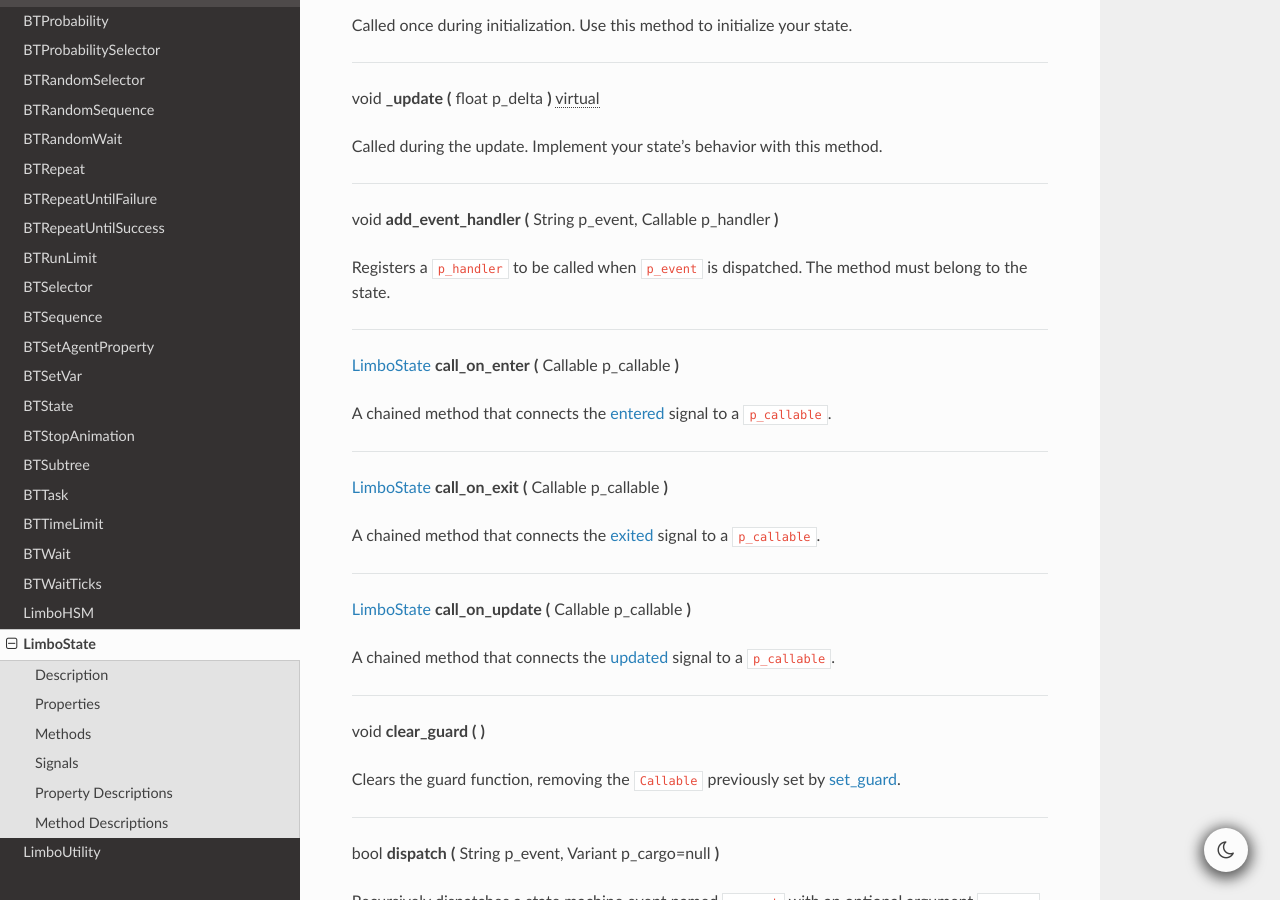
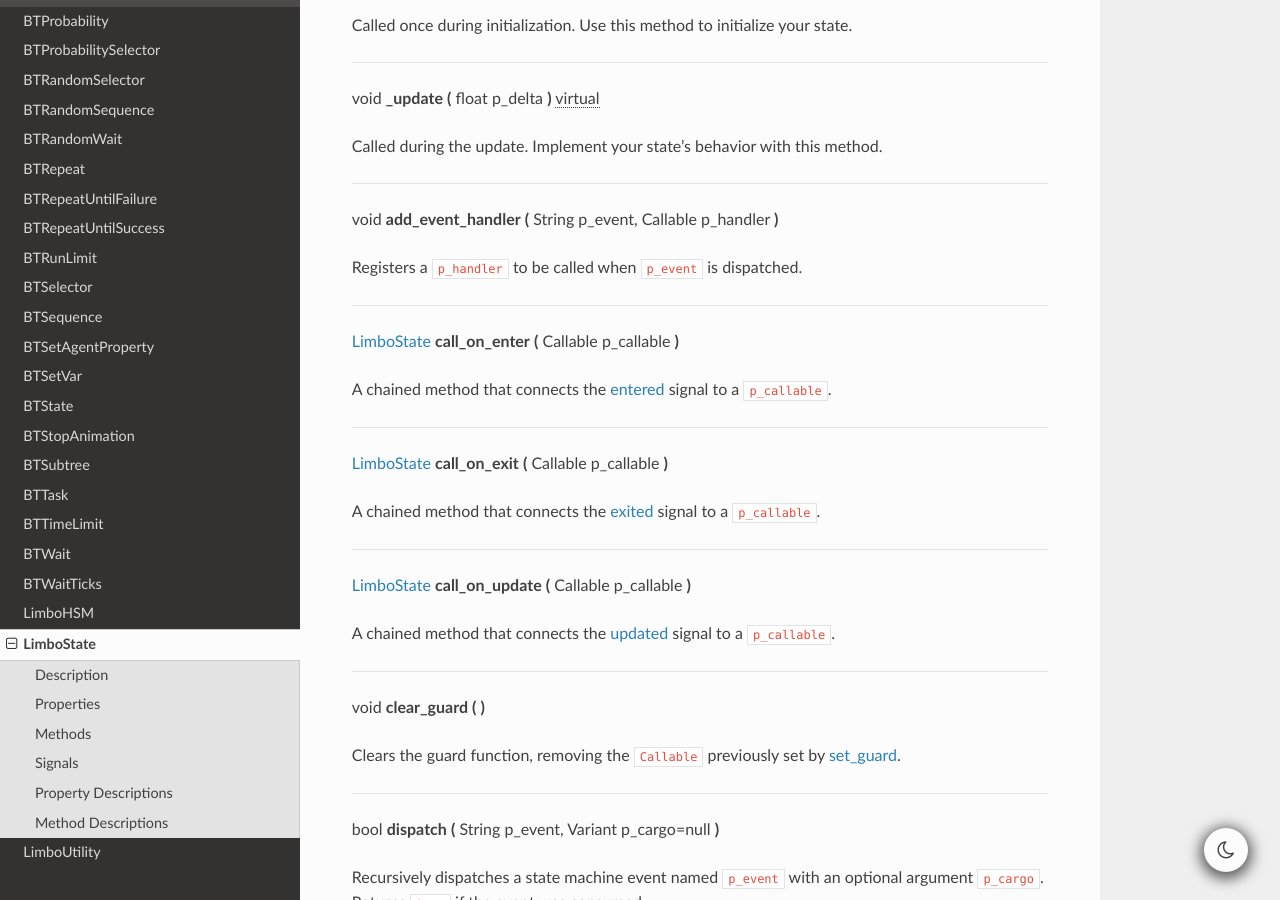
Before and after one commit to limbonaut/limboai, a Sphinx documentation site: the page built from doc/source/classes/class_limbostate.rst, in a window 1280 px wide and 900 px high, scrolled down 2986 px. Built offline with Sphinx 7.4.7 and the Read the Docs theme 2.0.0, drawn with Linux system fonts in a browser that asks for light colours; pages that are not in the unit, such as notebooks, are missing from menus.

Commit message:
Doc: Update LimboState class doc

```diff
--- a/doc/source/classes/class_limbostate.rst
+++ b/doc/source/classes/class_limbostate.rst
@@ -270,7 +270,7 @@ Called during the update. Implement your state's behavior with this method.
 
 void **add_event_handler** **(** String p_event, Callable p_handler **)**
 
-Registers a ``p_handler`` to be called when ``p_event`` is dispatched. The method must belong to the state.
+Registers a ``p_handler`` to be called when ``p_event`` is dispatched.
 
 .. rst-class:: classref-item-separator
 
```
Also changed, not shown: 1 other file.
